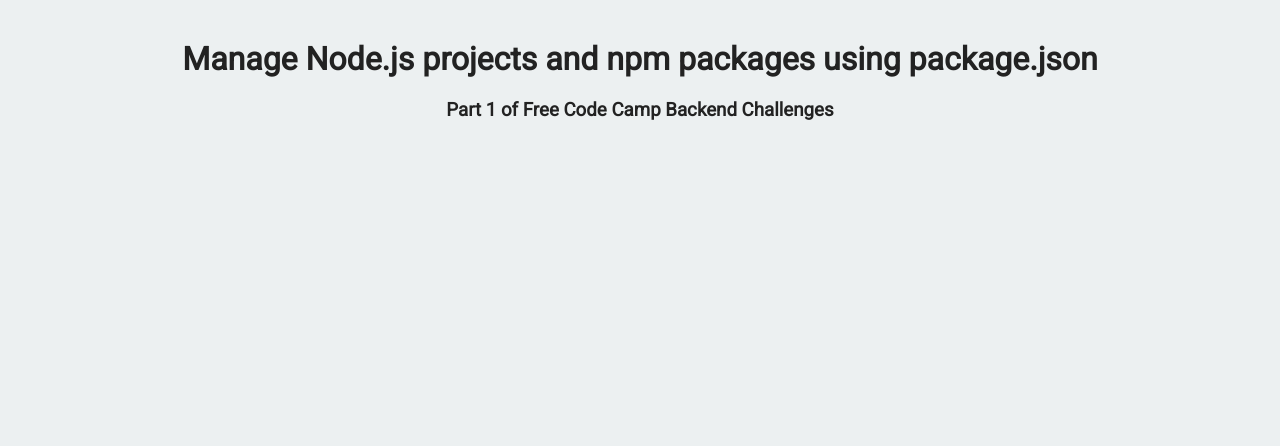
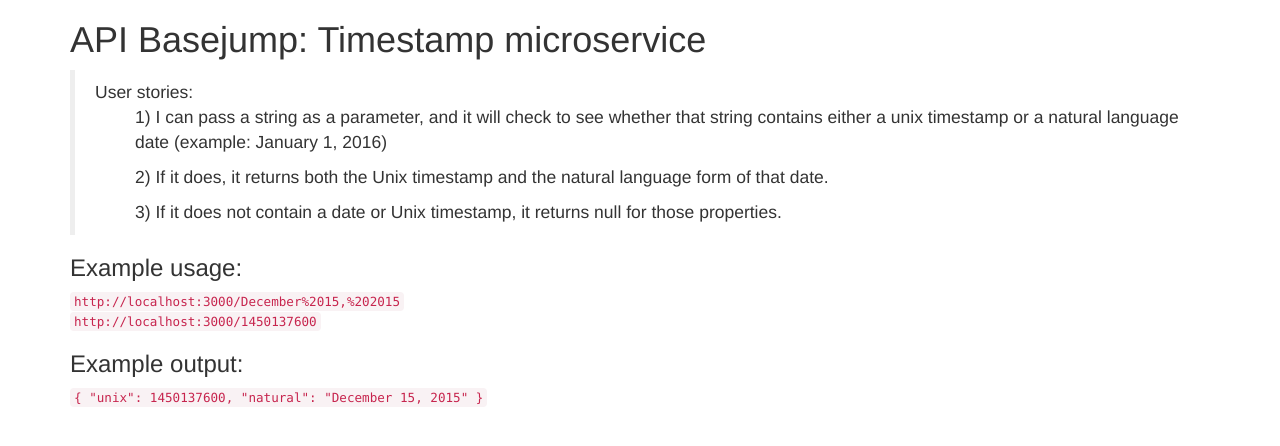
Before and after one commit to matan188/Timestamp-Microservice, a website: page views/index.html in a window 1280 px wide. Drawn offline with nearby package versions, Linux system fonts and the light colour scheme.

Commit message:
Update index.html

```diff
--- a/public/style.css
+++ b/public/style.css
@@ -1,35 +1,5 @@
 /****** Main Styling ******/
 
-body {
-	font-family: 'Roboto', sans-serif;
-	font-size: 16px;
-	color: #222;
-	background-color: #ECF0F1;
-	text-align: center;
+.container {
+	padding-bottom: 30px;
 }
-
-.container {
-	padding: 0;
-	margin-top: 40px;
-}
-
-.footer {
-	margin-top: 60px;
-}
-
-ol {
-	list-style-position: inside;
-}
-ul {
-	list-style-type: none;
-}
-
-a {
-	color: #2574A9;
-}
-/****** Logo Div Styling ******/
-
-img {
-	margin: 20px auto 0 auto;
-	display: block;
-}
--- a/views/index.html
+++ b/views/index.html
@@ -1,18 +1,32 @@
-<!DOCTYPE html>
-<html>
-
+<!doctype html>
+<html lang="en">
     <head>
-      <title>Backend Challenges | Free Code Camp</title>
-      <link rel="shortcut icon" href="https://cdn.hyperdev.com/us-east-1%3A52a203ff-088b-420f-81be-45bf559d01b1%2Ffavicon.ico" type="image/x-icon"/>
-      <link href="https://fonts.googleapis.com/css?family=Roboto" rel="stylesheet" type="text/css">
-      <link href="/public/style.css" rel="stylesheet" type="text/css">
+        <title>Timestamp microservice</title>
+        <link rel="stylesheet" href="https://maxcdn.bootstrapcdn.com/bootstrap/3.3.6/css/bootstrap.min.css">
+        <link rel="stylesheet" href="/public/style.css" type="text/css">
     </head>
-
     <body>
         <div class="container">
-         <h1>Manage Node.js projects and npm packages using package.json</h1>
-         <h3>Part 1 of Free Code Camp Backend Challenges</h3>
+            <h1 class="header">
+                API Basejump: Timestamp microservice
+            </h1>
+            <blockquote>
+                User stories:
+                <ul>1) I can pass a string as a parameter, and it will check to see whether that string
+                contains either a unix timestamp or a natural language date (example: January 1, 2016)</ul>
+                <ul>2) If it does, it returns both the Unix timestamp and the natural language form of that date.</ul>
+                <ul>3) If it does not contain a date or Unix timestamp, it returns null for those properties.</ul>
+            </blockquote>
+            <h3>Example usage:</h3>
+            <code>http://localhost:3000/December%2015,%202015</code><br>
+            <code>http://localhost:3000/1450137600</code>
+            <h3>Example output:</h3>
+            <code class="code">
+                {
+                  "unix": 1450137600,
+                  "natural": "December 15, 2015"
+                }
+            </code>
         </div>
     </body>
-
 </html>
```
Lines whose indentation alone changed are shown as unchanged.
